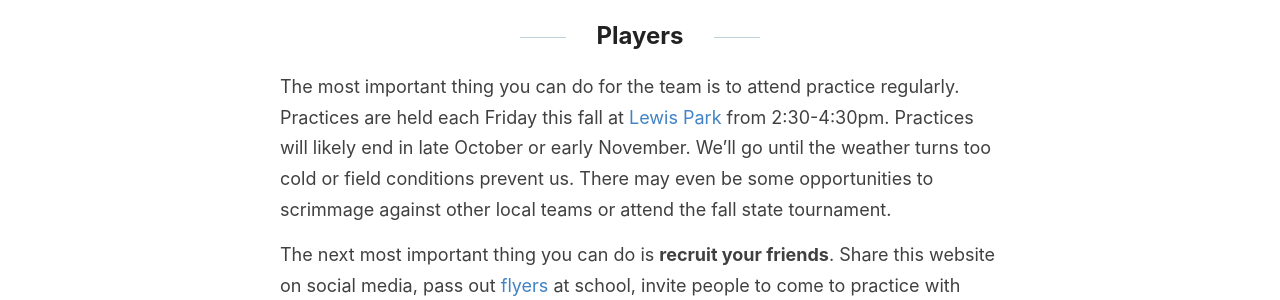
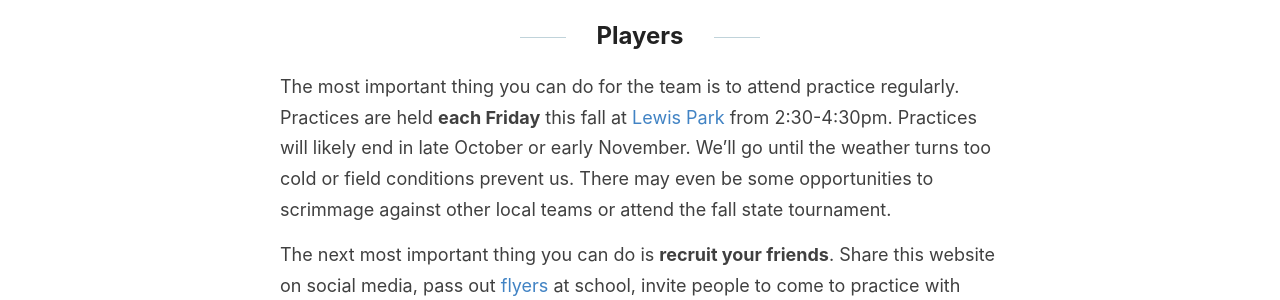
Before and after one commit to outerim/bountiful-ultimate, a Jekyll site: the page built from _pages/participate.md, in a window 1280 px wide. Shown: the part 230-530 px from the top of the page. Built offline with Jekyll 4.4.1, drawn with Linux system fonts in a browser that asks for light colours.

Commit message:
Add emphasis

```diff
--- a/_pages/participate.md
+++ b/_pages/participate.md
@@ -8,7 +8,7 @@ We need both player participants and adult volunteers to make this team successf
 
 ## Players
 
-The most important thing you can do for the team is to attend practice regularly. Practices are held each Friday this fall at [Lewis Park](https://goo.gl/maps/ZRvMYVk1CETT7AKm8) from 2:30-4:30pm. Practices will likely end in late October or early November. We'll go until the weather turns too cold or field conditions prevent us. There may even be some opportunities to scrimmage against other local teams or attend the fall state tournament.
+The most important thing you can do for the team is to attend practice regularly. Practices are held **each Friday** this fall at [Lewis Park](https://goo.gl/maps/ZRvMYVk1CETT7AKm8) from 2:30-4:30pm. Practices will likely end in late October or early November. We'll go until the weather turns too cold or field conditions prevent us. There may even be some opportunities to scrimmage against other local teams or attend the fall state tournament.
 
 The next most important thing you can do is **recruit your friends**. Share this website on social media, pass out [flyers]() at school, invite people to come to practice with you, etc.
 
```
